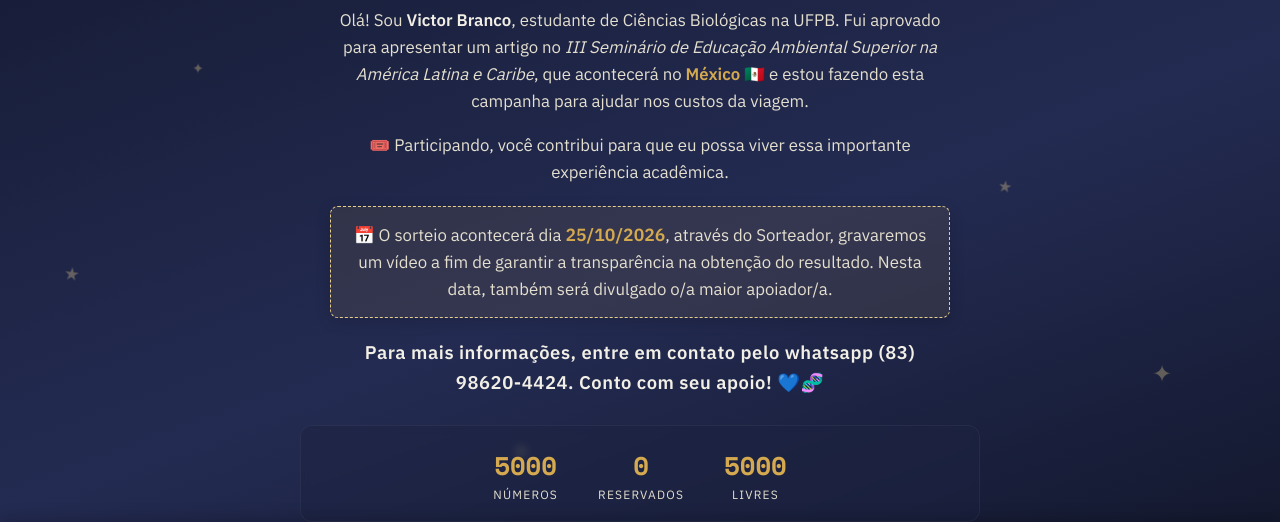
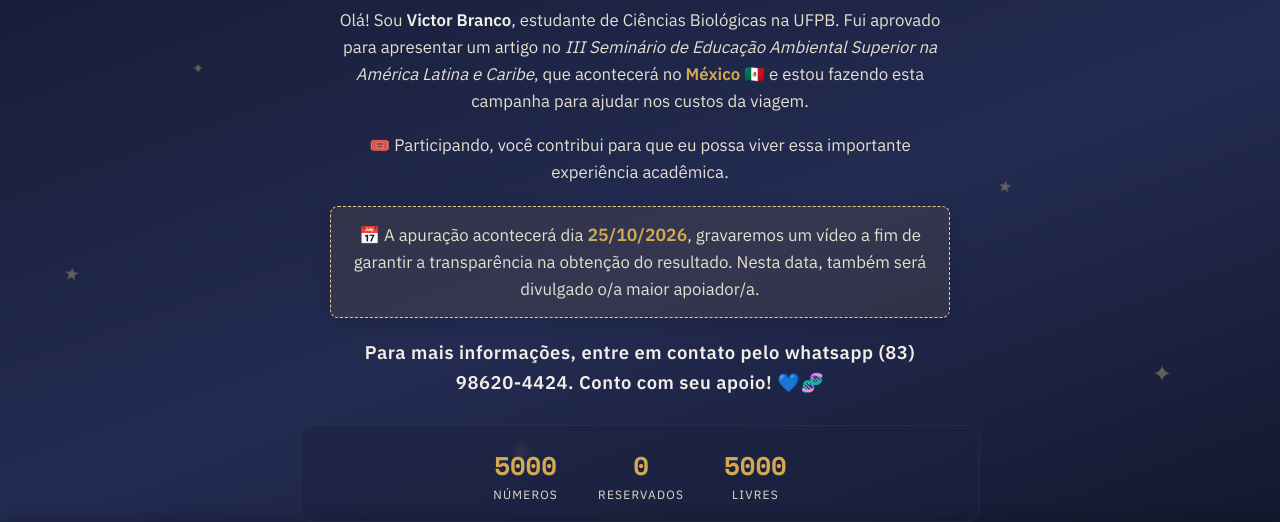
Before and after one commit to victorbrancosilva/rifa-solidaria, a website: page index.html in a window 1280 px wide. Shown: the part 278-800 px from the top of the page. Drawn offline with nearby package versions, Linux system fonts and the light colour scheme; no server answers.

Commit message:
index.html

```diff
--- a/index.html
+++ b/index.html
@@ -69,7 +69,7 @@
       <p>🎟️ Participando, você contribui para que eu possa viver essa importante experiência acadêmica.</p>
 
       <div class="destaque-box">
-        <p>📅 O sorteio acontecerá dia <span class="destaque-data">25/10/2026</span>, através do Sorteador, gravaremos um vídeo a fim de garantir a transparência na obtenção do resultado. Nesta data, também será divulgado o/a maior apoiador/a.</p>
+        <p>📅 A apuração acontecerá dia <span class="destaque-data">25/10/2026</span>, gravaremos um vídeo a fim de garantir a transparência na obtenção do resultado. Nesta data, também será divulgado o/a maior apoiador/a.</p>
       </div>
 
       <p class="agradecimento">Para mais informações, entre em contato pelo whatsapp (83) 98620-4424. Conto com seu apoio! 💙🧬</p>
```
